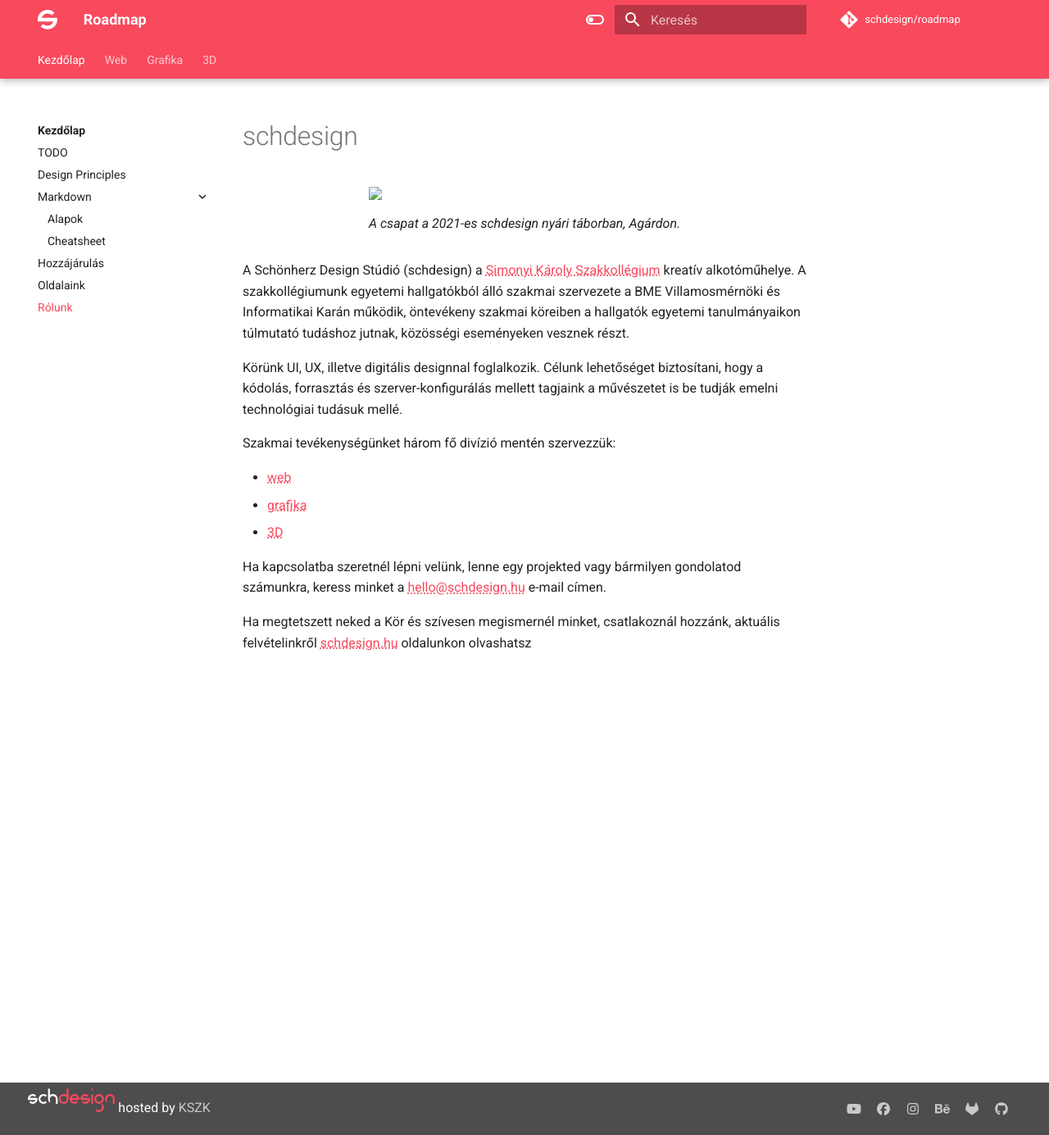
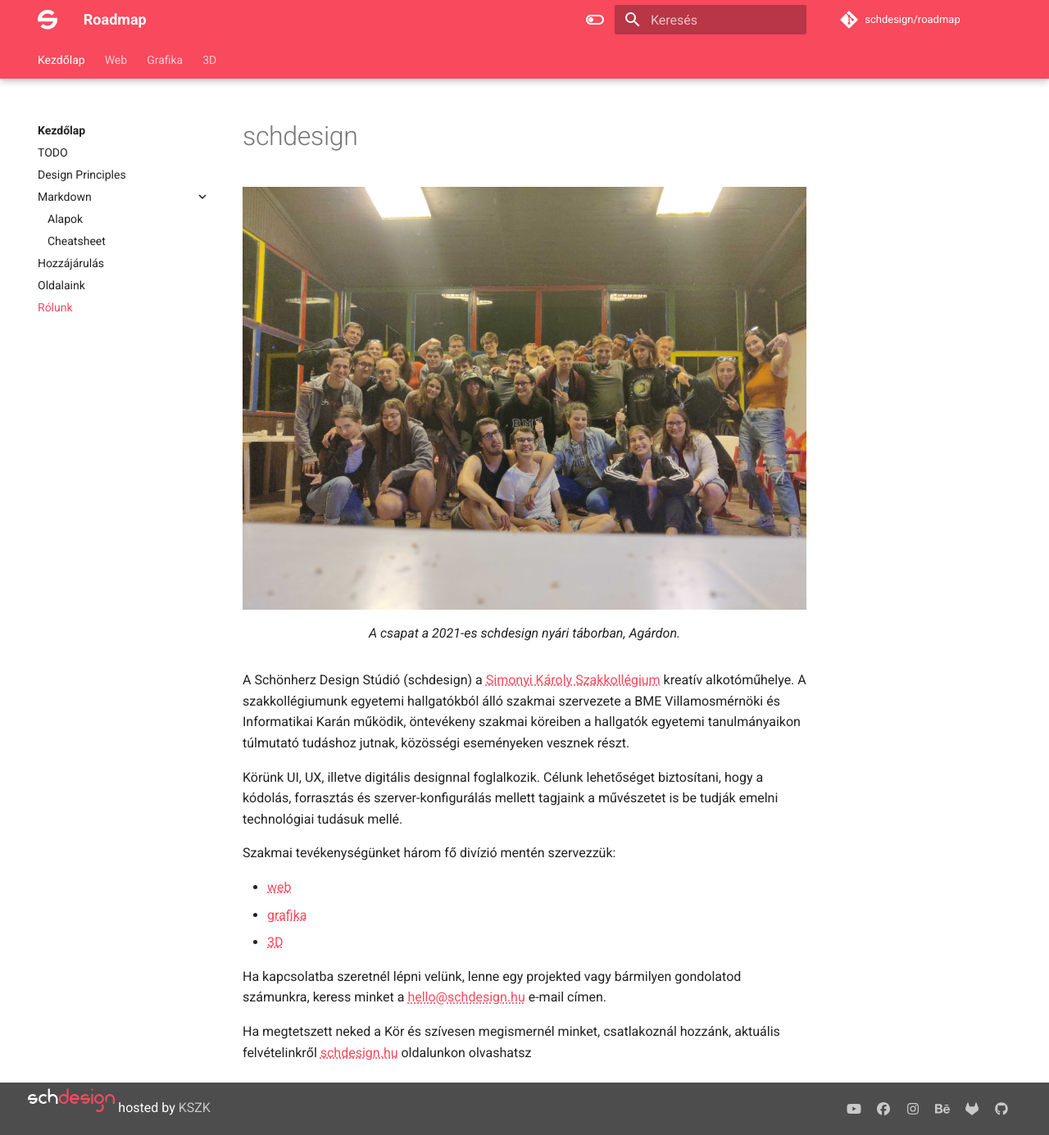
Before and after one commit to simonyiszk/schdesign-roadmap, an MkDocs documentation site: the page built from docs/schdesign/rolunk.md, in a window 1280 px wide and 1385 px high. Shown: the whole window at 82% size. Built offline with MkDocs 1.6.1 and Material for MkDocs 9.7.7, drawn with Linux system fonts in a browser that asks for light colours; comment, search, counter and statistics services are not loaded.

Commit message:
fixed wrong url to img

```diff
--- a/docs/schdesign/rolunk.md
+++ b/docs/schdesign/rolunk.md
@@ -5,7 +5,7 @@
 # schdesign
 
 <figure>
-  <img src="rolunk/schdesign-csapatkep-designtabor-2021.jpg"/>
+  <img src="/schdesign/rolunk/schdesign-csapatkep-designtabor-2021.jpg"/>
   <figcaption>A csapat a 2021-es schdesign nyári táborban, Agárdon.</figcaption>
 </figure>
 
```
